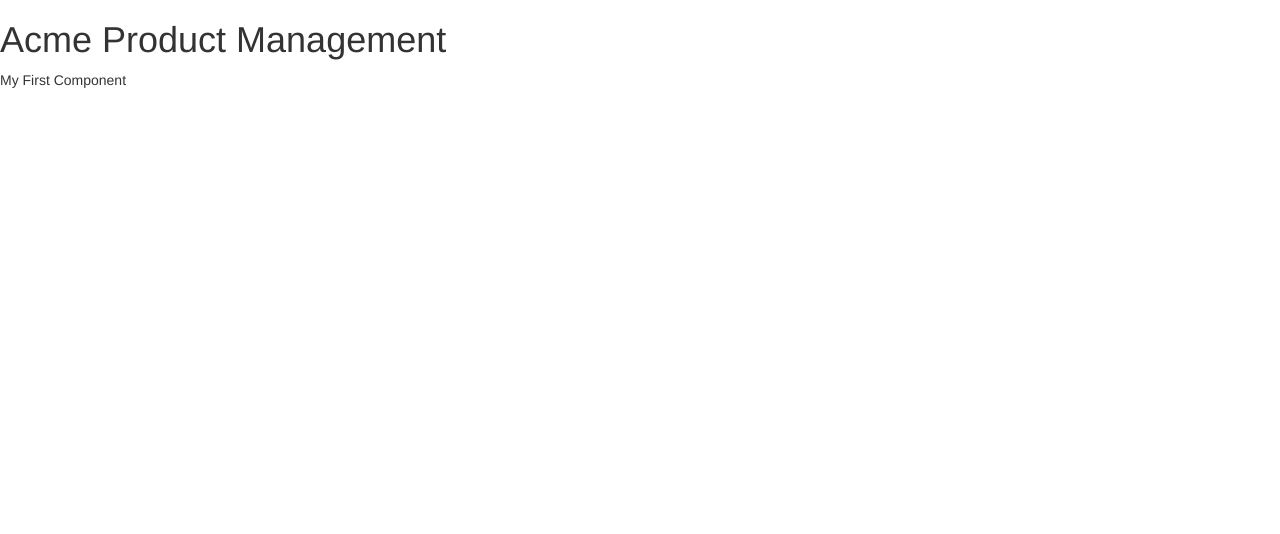
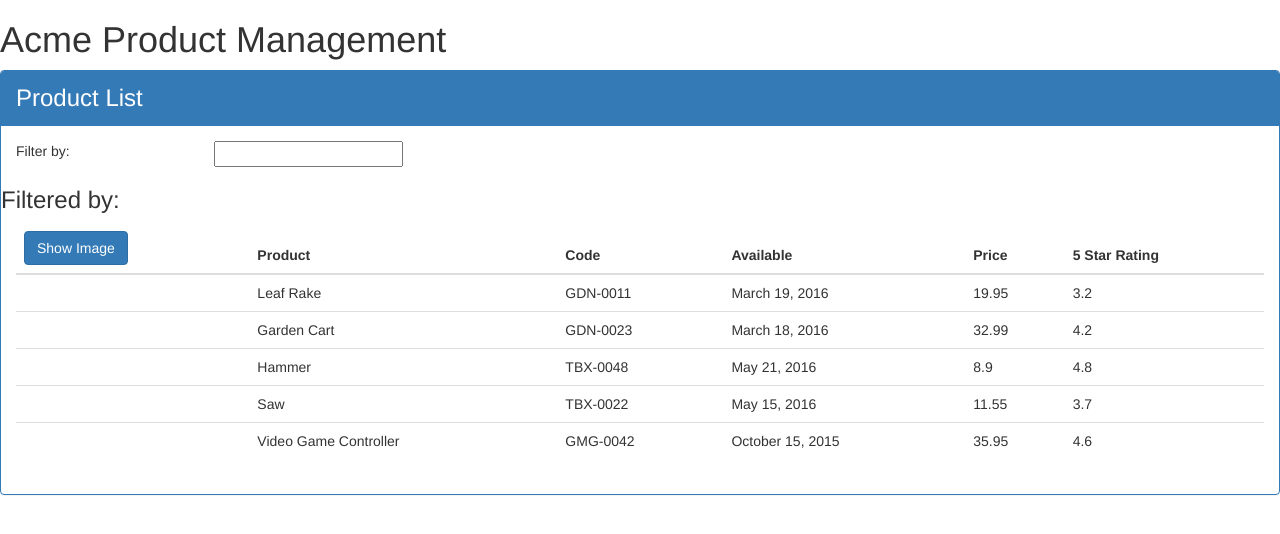
Before and after one commit to hchetal/APM, an Angular app: page / in a window 1280 px wide. Shown: the top 534 px of the page. Built offline with nearby package versions, Linux system fonts and the light colour scheme.

Commit message:
creaing product list and removing some probale vulneribiltiy

```diff
--- a/src/app/app.component.ts
+++ b/src/app/app.component.ts
@@ -4,7 +4,7 @@
   selector : "pm-root",
   template : `
   <div><h1>{{pageTitle}}</h1>
-  <div>My First Component </div>
+ <pm-products></pm-products>
   </div>
   `
 })
--- a/src/app/app.module.ts
+++ b/src/app/app.module.ts
@@ -2,10 +2,11 @@
 import { NgModule } from '@angular/core';
 
 import { AppComponent } from './app.component';
+import { ProductListComponent } from './product/product-list.component';
 
 @NgModule({
   declarations: [
-    AppComponent
+    AppComponent,ProductListComponent
   ],
   imports: [
     BrowserModule
--- /dev/null
+++ b/src/app/product/product-list.component.html
@@ -0,0 +1,46 @@
+<div class= 'panel panel-primary'>
+    <div class ='panel-heading'>
+       {{pageTitle}}
+    </div>
+    <div class ='panel-body'>
+        <div class='row'>
+            <div class='col-md-2'>Filter by:</div>
+            <div class='col-mid-4'>
+                <input type="text" />
+            </div>
+        </div>
+        <div class="row">
+            <div class="col=mid-6">
+                <h3>Filtered by: </h3>
+            </div>
+        </div>
+        <div class='table-responsive'>
+            <table class='table' *ngIf="products && products.length">
+              <thead>
+                    <tr>
+                        <th>
+                            <button class='btn btn-primary'>
+                                Show Image
+                            </button>
+                        </th>
+                        <th>Product</th>
+                        <th>Code</th>
+                        <th>Available</th>
+                        <th>Price</th>
+                        <th>5 Star Rating</th>
+                    </tr>
+                </thead>
+                <tbody>
+                    <tr *ngFor="let product of products">
+                        <td></td>
+                        <td>{{product.productName}}</td>
+                        <td>{{product.productCode}}</td>
+                        <td>{{product.releaseDate}}</td>
+                        <td>{{product.price}}</td>
+                        <td>{{product.starRating}}</td>
+                    </tr>
+
+                </tbody>
+            </table>
+    </div>
+</div>
--- /dev/null
+++ b/src/app/product/product-list.component.ts
@@ -0,0 +1,61 @@
+import { Component } from "@angular/core";
+
+@Component({
+    selector: "pm-products",
+    templateUrl: "./product-list.component.html"
+})
+export class ProductListComponent {
+    pageTitle: string = "Product List";
+    products: any[] = [
+        {
+            "productId": 1,
+            "productName": "Leaf Rake",
+            "productCode": "GDN-0011",
+            "releaseDate": "March 19, 2016",
+            "description": "Leaf rake with 48-inch wooden handle.",
+            "price": 19.95,
+            "starRating": 3.2,
+            "imageUrl": "http://openclipart.org/image/300px/svg_to_png/26215/Anonymous_Leaf_Rake.png"
+        },
+        {
+            "productId": 2,
+            "productName": "Garden Cart",
+            "productCode": "GDN-0023",
+            "releaseDate": "March 18, 2016",
+            "description": "15 gallon capacity rolling garden cart",
+            "price": 32.99,
+            "starRating": 4.2,
+            "imageUrl": "http://openclipart.org/image/300px/svg_to_png/58471/garden_cart.png"
+        },
+        {
+            "productId": 5,
+            "productName": "Hammer",
+            "productCode": "TBX-0048",
+            "releaseDate": "May 21, 2016",
+            "description": "Curved claw steel hammer",
+            "price": 8.9,
+            "starRating": 4.8,
+            "imageUrl": "http://openclipart.org/image/300px/svg_to_png/73/rejon_Hammer.png"
+        },
+        {
+            "productId": 8,
+            "productName": "Saw",
+            "productCode": "TBX-0022",
+            "releaseDate": "May 15, 2016",
+            "description": "15-inch steel blade hand saw",
+            "price": 11.55,
+            "starRating": 3.7,
+            "imageUrl": "http://openclipart.org/image/300px/svg_to_png/27070/egore911_saw.png"
+        },
+        {
+            "productId": 10,
+            "productName": "Video Game Controller",
+            "productCode": "GMG-0042",
+            "releaseDate": "October 15, 2015",
+            "description": "Standard two-button video game controller",
+            "price": 35.95,
+            "starRating": 4.6,
+            "imageUrl": "http://openclipart.org/image/300px/svg_to_png/120337/xbox-controller_01.png"
+        }
+    ];
+}
```
Also changed, not shown: 1 other file (tests, documents, lock files or other folders).
